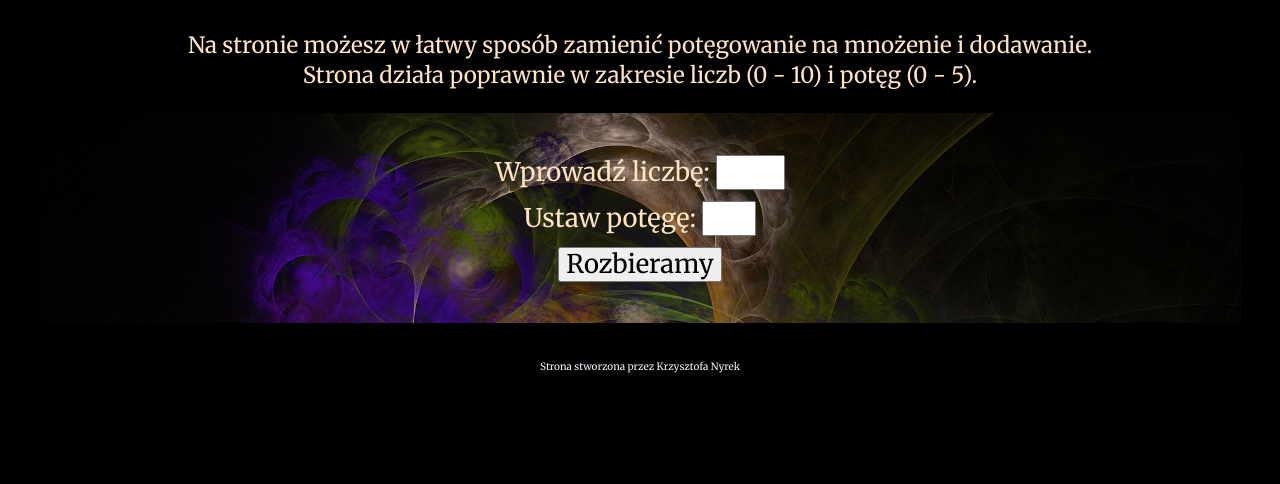
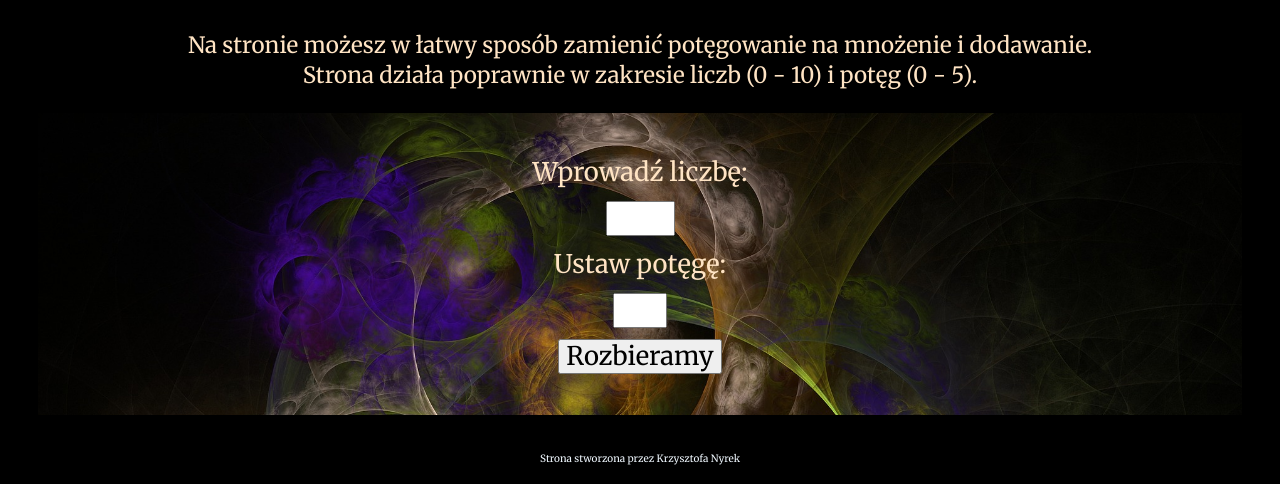
Before and after one commit to Dekstryn/STRIP_EXPOTENCIAL, a website: page src/content/index.html in a window 1280 px wide. Shown: the part 453-937 px from the top of the page. Before the commit the page ends 845 px from the top, so only its background shows below. Drawn offline with nearby package versions, Linux system fonts and the light colour scheme; files that its build step writes are made by us from their sources; files whose address does not match are found by name.

Commit message:
Added break line to form box

```diff
--- a/src/content/index.html
+++ b/src/content/index.html
@@ -50,11 +50,11 @@
       </div>
       <form class="input_box">
           <div class="input_box__number">
-              <label for="number">Wprowadź liczbę:</label>
+              <label for="number">Wprowadź liczbę:</label><br />
               <input class="number_form__input" type="number" min="0" max="10" required="required" id="number"></input>
           </div>
           <div class="input_box__exponentiation">
-              <label for="expo">Ustaw potęgę:</label>
+              <label for="expo">Ustaw potęgę:</label><br />
               <input class="input_form__input" type="number" min="0" max="5" required="required" id="expo"></input>
           </div>
           <div class="button_box">
```
